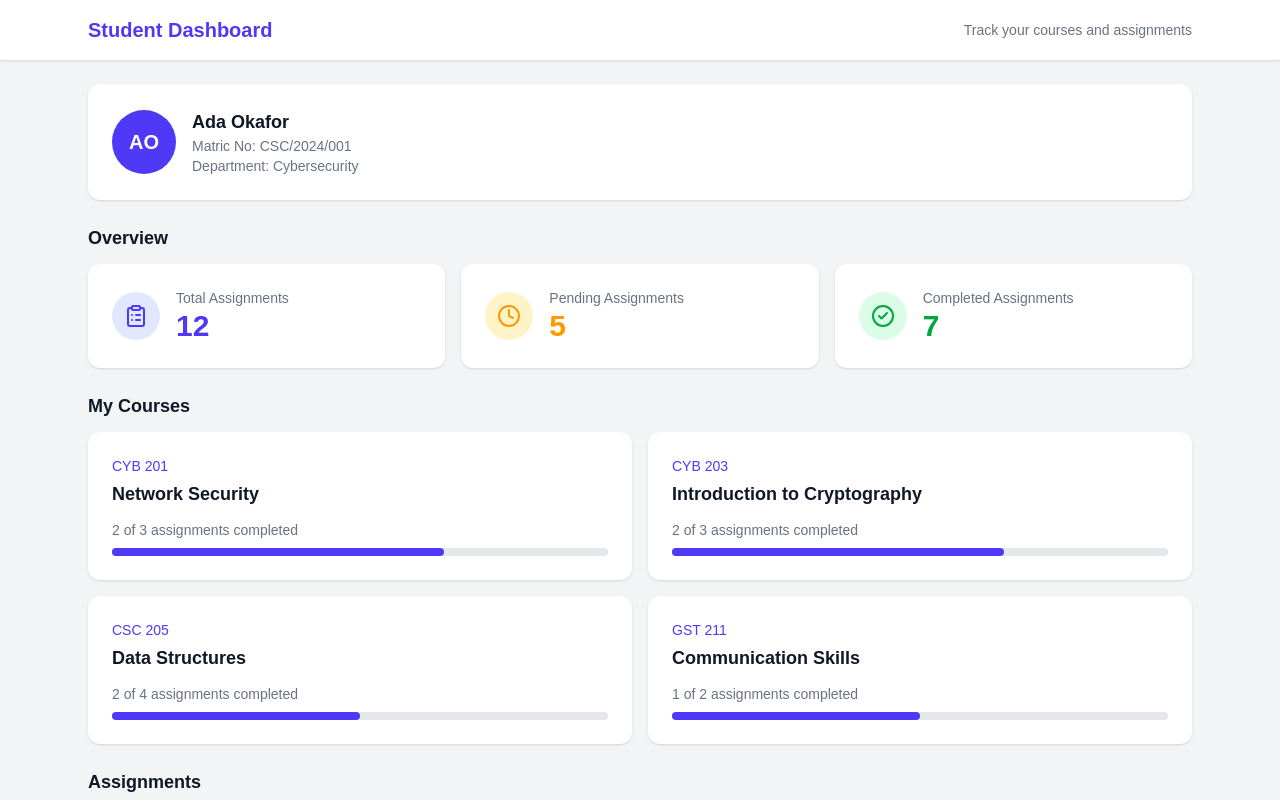
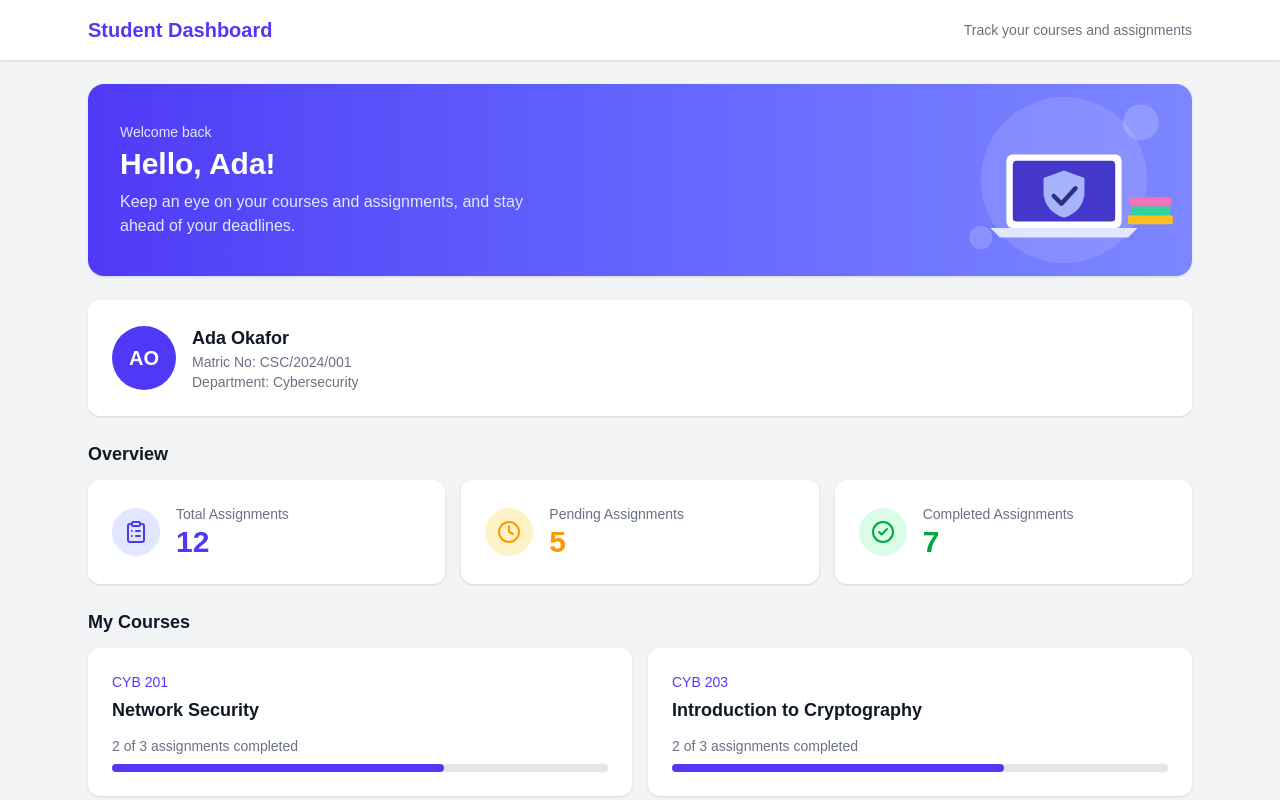
Before and after one commit to Hassanahayoola/myfirstapp, a Next.js app: page / in a window 1280 px wide. Shown: the top 800 px of the page. Built offline with nearby package versions, Linux system fonts and the light colour scheme.

Commit message:
add wekcome banner with illustration

```diff
--- /dev/null
+++ b/app/components/WelcomeBanner.tsx
@@ -0,0 +1,28 @@
+import Image from "next/image";
+import { student } from "../data";
+
+export default function WelcomeBanner() {
+  const firstName = student.name.split(" ")[0];
+
+  return (
+    <section className="flex items-center justify-between overflow-hidden rounded-2xl bg-linear-to-r from-indigo-600 to-indigo-400 text-white shadow-sm">
+      <div className="p-6 sm:p-8">
+        <p className="text-sm font-medium text-indigo-100">Welcome back</p>
+        <h2 className="mt-1 text-2xl font-bold sm:text-3xl">
+          Hello, {firstName}!
+        </h2>
+        <p className="mt-2 max-w-md text-indigo-100">
+          Keep an eye on your courses and assignments, and stay ahead of your
+          deadlines.
+        </p>
+      </div>
+      <Image
+        src="/study-illustration.svg"
+        alt="Illustration of a laptop with a security shield and a stack of books"
+        width={400}
+        height={300}
+        className="hidden h-40 w-auto sm:block md:h-48"
+      />
+    </section>
+  );
+}
--- a/app/page.tsx
+++ b/app/page.tsx
@@ -1,4 +1,5 @@
 import Header from "./components/Header";
+import WelcomeBanner from "./components/WelcomeBanner";
 import StudentProfile from "./components/StudentProfile";
 import OverviewCards from "./components/OverviewCards";
 import MyCourses from "./components/MyCourses";
@@ -9,6 +10,7 @@ export default function Home() {
     <main className="min-h-screen bg-gray-100 text-gray-900">
       <Header />
       <div className="mx-auto max-w-6xl space-y-6 p-6">
+        <WelcomeBanner />
         <StudentProfile />
         <OverviewCards />
         <MyCourses />
```
Also changed, not shown: public/study-illustration.svg (added).
